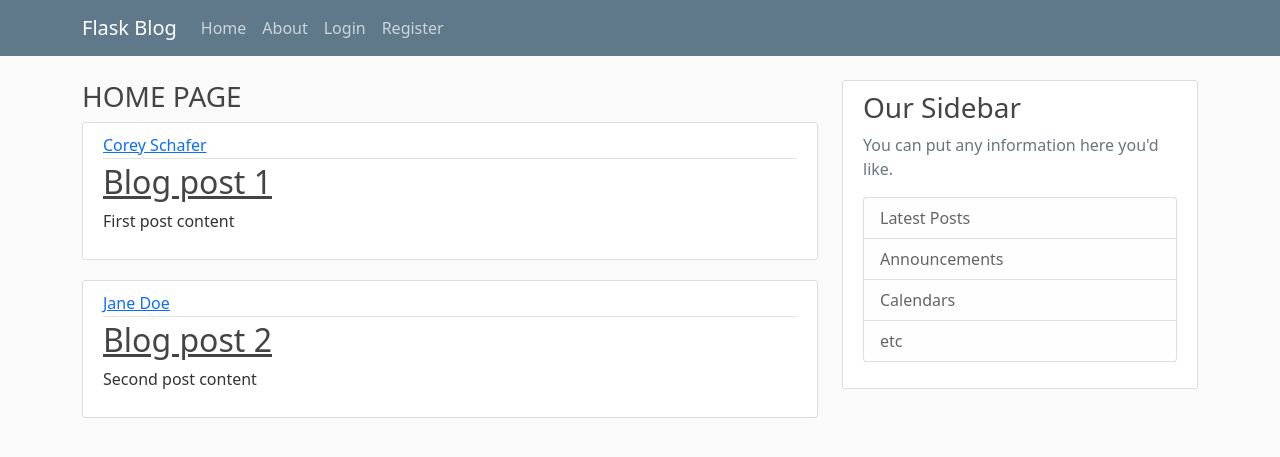
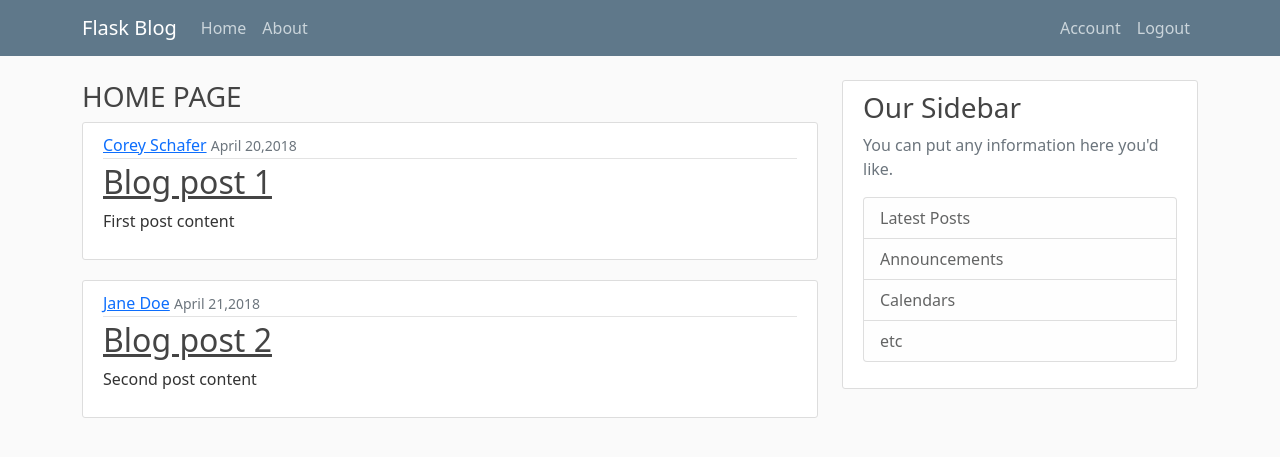
Before and after one commit to ppagano91/Full-Featured-Web-App, a Flask app: page / in a window 1280 px wide. Shown: the top 457 px of the page. Run offline with Flask 2, Linux system fonts and the light colour scheme; the visitor is signed in with stand-in values (Sample User, id 1).

Commit message:
Rutas y funciones de logout y account

```diff
--- a/Flask_blog/flaskblog/__init__.py
+++ b/Flask_blog/flaskblog/__init__.py
@@ -25,6 +25,9 @@ bcrypt = Bcrypt(app)
 
 # Login
 login_manager = LoginManager(app)
+# login_manager.login_view='<function name of a route>'
+login_manager.login_view='login'
+login_manager.login_message_category='info'
 
 # db.create_engine('postgresql+psycopg2://postgres@localhost/db_flaskblog',{})
 # Crear una instancia del base de datos
--- a/Flask_blog/flaskblog/routes.py
+++ b/Flask_blog/flaskblog/routes.py
@@ -1,24 +1,23 @@
-from this import d
 from flask import Flask, render_template,url_for,flash,redirect,request
 from flaskblog import app, db, bcrypt
 from flaskblog.forms import RegistrationForm, LoginForm
 from flaskblog.models.models import User,Post
 
 # For Login
-from flask_login import login_user
+from flask_login import login_user, current_user, logout_user, login_required
 
 
 posts=[{
     "author":"Corey Schafer",
     "title":"Blog post 1",
     "content":"First post content",
-    "data_posted":"April 20,2018"
+    "date_posted":"April 20,2018"
 },
 {
     "author":"Jane Doe",
     "title":"Blog post 2",
     "content":"Second post content",
-    "data_posted":"April 21,2018"
+    "date_posted":"April 21,2018"
 }]
 
 
@@ -35,6 +34,8 @@ def about():
 
 @app.route("/register", methods=["POST","GET"])
 def register():
+    if current_user.is_authenticated:
+        return redirect(url_for('home'))
     form=RegistrationForm()
     if form.validate_on_submit():
         # decode('utf-8'): para cambiar el hash de bytes a string
@@ -49,13 +50,28 @@ def register():
 
 @app.route("/login", methods=["POST","GET"])
 def login():
+    if current_user.is_authenticated:
+        return redirect(url_for('home'))
     form=LoginForm()
     if form.validate_on_submit():
         user = User.query.filter_by(email=form.email.data).first()
         if user and bcrypt.check_password_hash(user.password, form.password.data):
             login_user(user, remember=form.remember.data)
+            next_page=request.args.get('next')
             flash(f'You have been logged in!','success')
-            return redirect(url_for('home'))
+            return redirect(next_page) if next_page else redirect(url_for('home'))
         else:
             flash(f'Login Unsuccessful. Please check your email and password','danger')
     return render_template("login.html", title="Login", form=form)
+
+
+@app.route("/logout")
+def logout():
+    logout_user()
+    return redirect(url_for('home'))
+
+
+@app.route("/account")
+@login_required
+def account():
+    return render_template('account.html', title='Account')
--- a/Flask_blog/flaskblog/static/main.css
+++ b/Flask_blog/flaskblog/static/main.css
@@ -78,3 +78,7 @@ a.article-title:hover {
 .account-heading {
   font-size: 2.5rem;
 }
+
+.nav{
+  justify-content: space-between;
+}
--- /dev/null
+++ b/Flask_blog/flaskblog/templates/account.html
@@ -0,0 +1,4 @@
+{% extends "layout.html" %}
+{% block content %}
+        <h3>{{current_user.username}}</h3>
+{% endblock content %}
--- a/Flask_blog/flaskblog/templates/layout.html
+++ b/Flask_blog/flaskblog/templates/layout.html
@@ -2,7 +2,7 @@
 <html>
     <head>
         <meta charset="utf-8">
-        <meta http-equiv="X-UA-Compatible" content="IE=edge">
+        <meta name="viewport" http-equiv="X-UA-Compatible" content="IE=edge">
 
         <link href="https://cdn.jsdelivr.net/npm/bootstrap@5.0.2/dist/css/bootstrap.min.css" rel="stylesheet" integrity="sha384-EVSTQN3/azprG1Anm3QDgpJLIm9Nao0Yz1ztcQTwFspd3yD65VohhpuuCOmLASjC" crossorigin="anonymous">
 
@@ -25,15 +25,20 @@
                 <button class="navbar-toggler" type="button" data-toggle="collapse" data-target="#navbarToggle" aria-controls="navbarToggle" aria-expanded="false" aria-label="Toggle navigation">
                     <span class="navbar-toggler-icon"></span>
                 </button>
-                <div class="collapse navbar-collapse" id="navbarToggle">
+                <div class="collapse navbar-collapse nav" id="navbarToggle">
                     <div class="navbar-nav mr-auto">
-                    <a class="nav-item nav-link" href="{{url_for('home')}}">Home</a>
-                    <a class="nav-item nav-link" href="{{url_for('about')}}">About</a>
+                        <a class="nav-item nav-link" href="{{url_for('home')}}">Home</a>
+                        <a class="nav-item nav-link" href="{{url_for('about')}}">About</a>
                     </div>
                     <!-- Navbar Right Side -->
                     <div class="navbar-nav">
-                    <a class="nav-item nav-link" href="{{url_for('login')}}">Login</a>
-                    <a class="nav-item nav-link" href="{{url_for('register')}}">Register</a>
+                    {% if current_user.is_authenticated %}
+                    <a class="nav-item nav-link" href="{{url_for('account')}}">Account</a>
+                        <a class="nav-item nav-link" href="{{url_for('logout')}}">Logout</a>
+                    {% else %}
+                        <a class="nav-item nav-link" href="{{url_for('login')}}">Login</a>
+                        <a class="nav-item nav-link" href="{{url_for('register')}}">Register</a>
+                    {% endif %}
                     </div>
                 </div>
                 </div>
```
